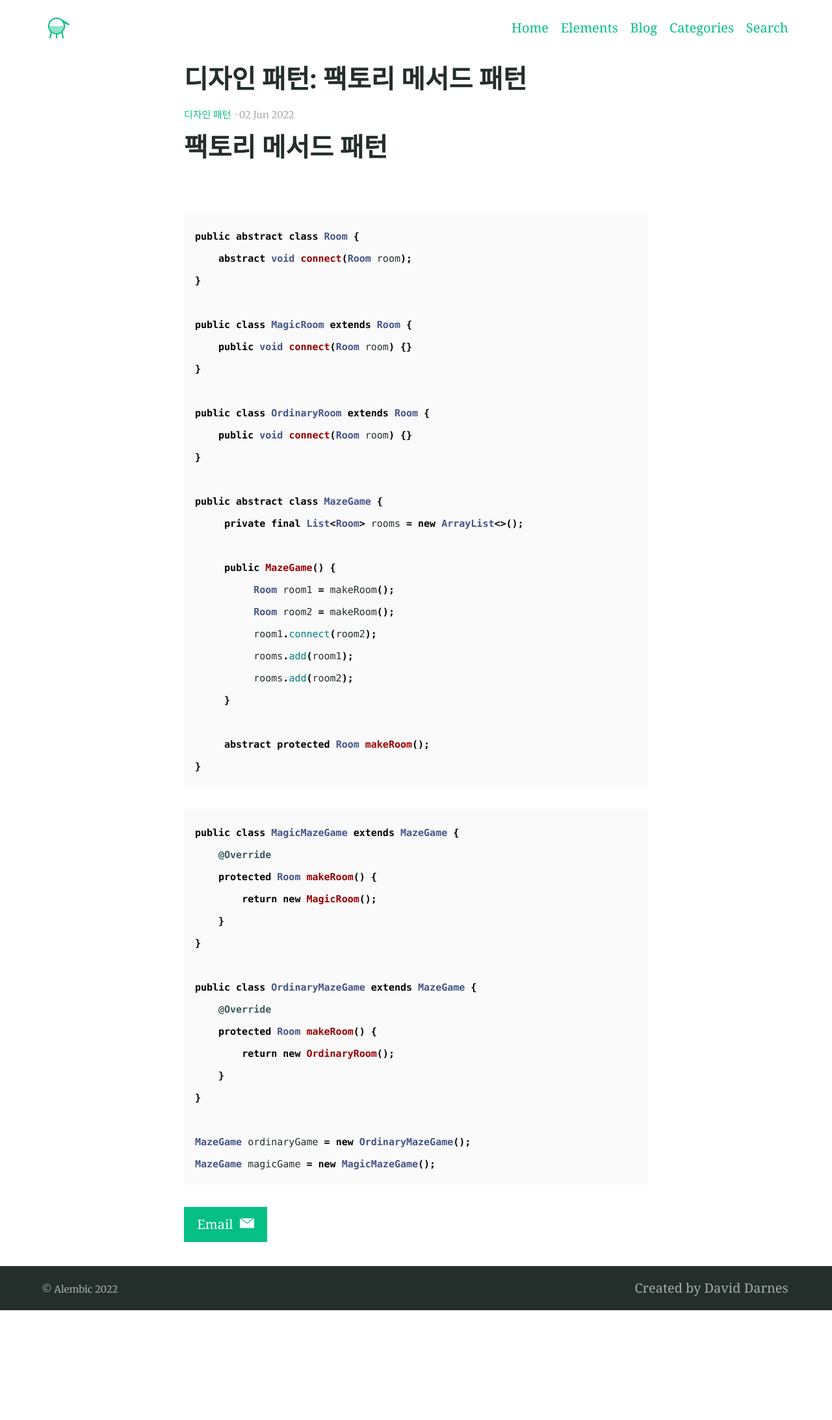
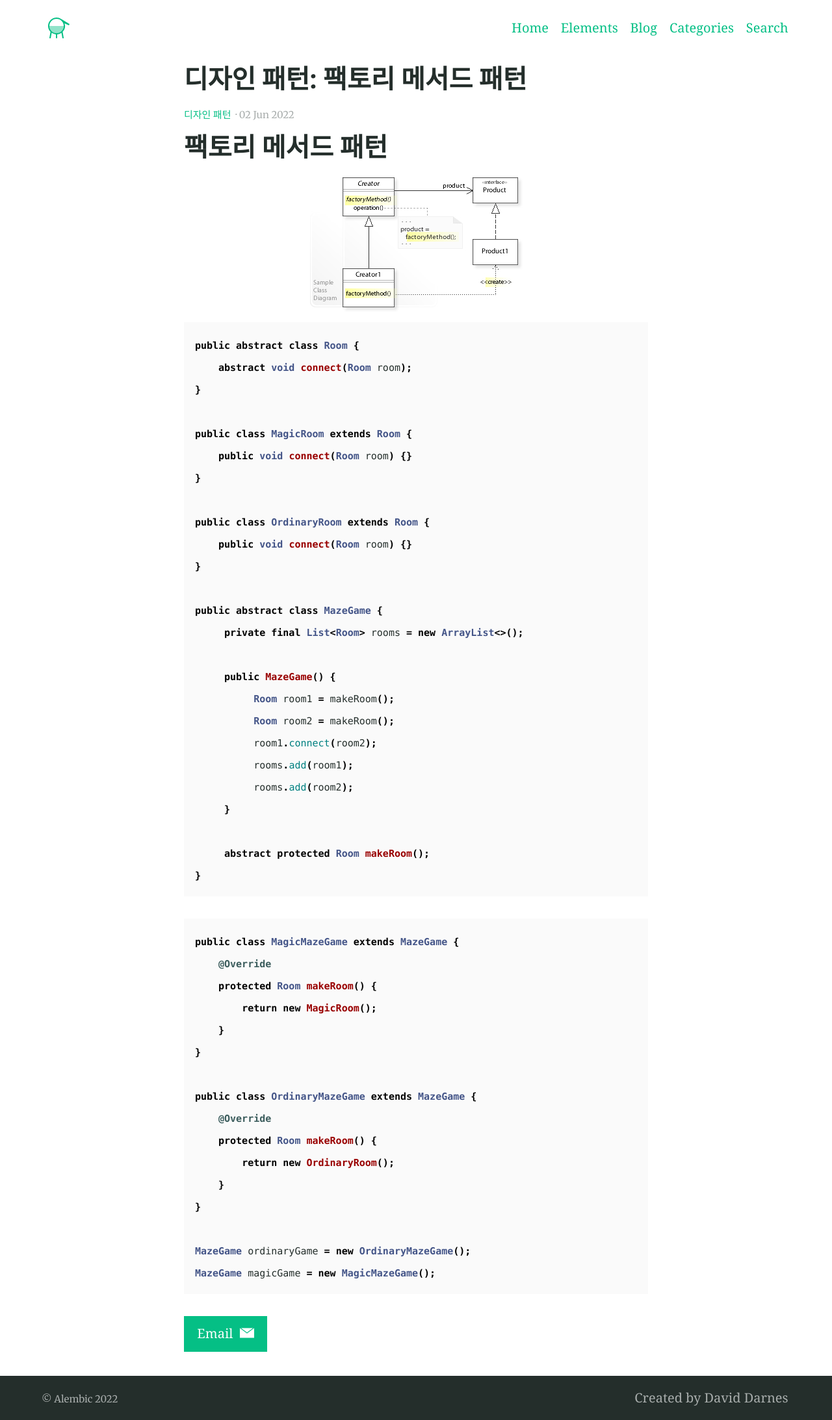
Before and after one commit to modanlab/modanlab.github.io, a Jekyll site: the page built from _posts/2022-06-02-design-pattern-factory-method-pattern.md, in a window 1280 px wide. Shown: the whole page at 65% size. Built offline with Jekyll 4.4.1, drawn with Linux system fonts in a browser that asks for light colours; before the commit the page ends 2017 px from its top, so only the background shows below that.

Commit message:
디자인 패턴: 팩토리 메서드 패턴 이미지 오류 수정

````diff
--- a/_posts/2022-06-02-design-pattern-factory-method-pattern.md
+++ b/_posts/2022-06-02-design-pattern-factory-method-pattern.md
@@ -6,7 +6,7 @@ categories:
 
 # 팩토리 메서드 패턴
 
-![](../assets/images/스크린샷 2022-06-02 오후 7.32.28.png)
+{% include figure.html image="https://github.com/modanlab/modanlab.github.io/blob/main/assets/images/%EC%8A%A4%ED%81%AC%EB%A6%B0%EC%83%B7%202022-06-02%20%EC%98%A4%ED%9B%84%207.32.28.png?raw=true?image=894" alt="팩토리 메서드 패턴" %}
 
 ```java
 public abstract class Room {
````
